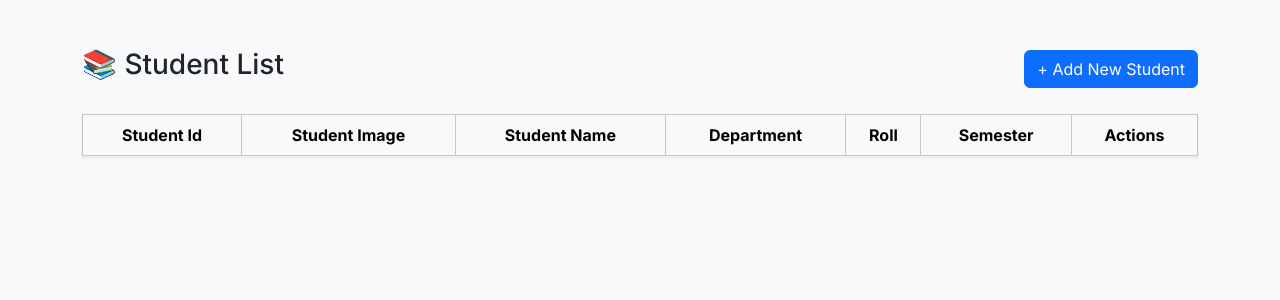
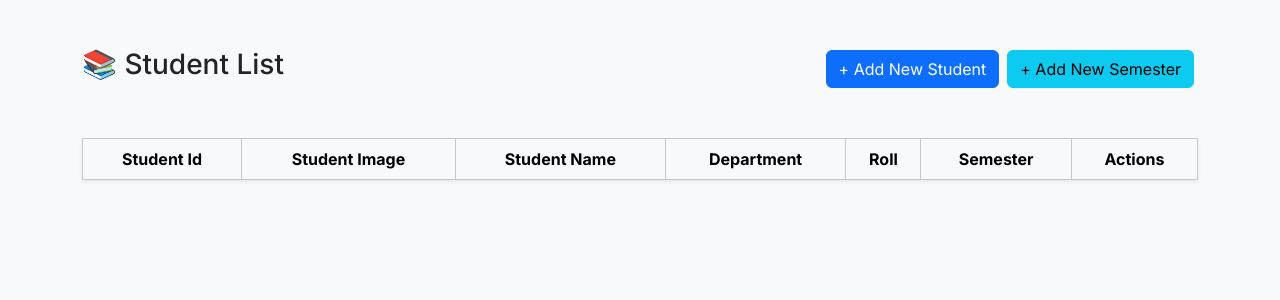
Before and after one commit to mdfarhan01/student_portal, a PHP site: page / in a window 1280 px wide. Shown: the top 300 px of the page. Run offline with PHP 8.4, Linux system fonts and the light colour scheme; data that the repository does not hold is empty.

Commit message:
create semester file added some code

```diff
--- a/create.php
+++ b/create.php
@@ -1,6 +1,5 @@
 
 <?php
-
 
 require_once 'bd-connection.php';
 // echo '<pre>';
--- a/index.php
+++ b/index.php
@@ -32,9 +32,14 @@ require_once 'bd-connection.php'; // Include database connection
 </head>
 <body class="bg-light">
   <div class="container py-5">
-    <div class="d-flex justify-content-between align-items-center mb-4">
+    <div class="main_div justify-content-between align-items-center mb-4">
+    <div class="d-flex justify-content-start align-items-center mb-4">
       <h1 class="h3">📚 Student List</h1>
-      <a href="create.php" class="btn btn-primary">+ Add New Student</a>
+    </div>
+    <div class="d-flex justify-content-end align-items-center mb-4 ">
+      <a href="create.php" class="btn btn-primary mx-1">+ Add New Student</a>
+      <a href="create-semester.php" class="btn btn-info mx-1">+ Add New Semester</a>
+    </div>
     </div>
     <table class="table table-hover table-bordered bg-white shadow-sm">
 
--- a/style.css
+++ b/style.css
@@ -9,7 +9,9 @@
     font-family: 'Inter', sans-serif;
   }
 
-
+.main_div{
+  display: flex;
+}
 td.td-hover {
     display: flex;
     margin: 10px;
```
Also changed, not shown: create-semester.php (added, +25 -0 lines), stor-semester.php (added, +17 -0 lines).
